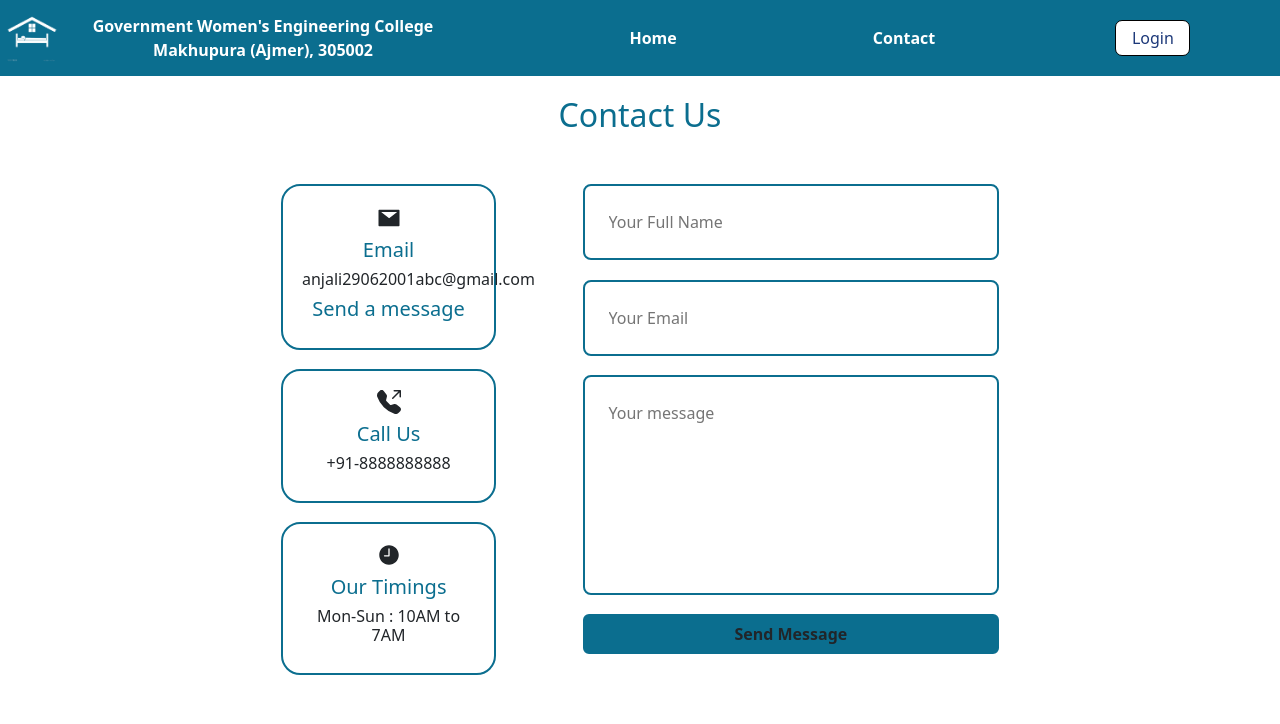
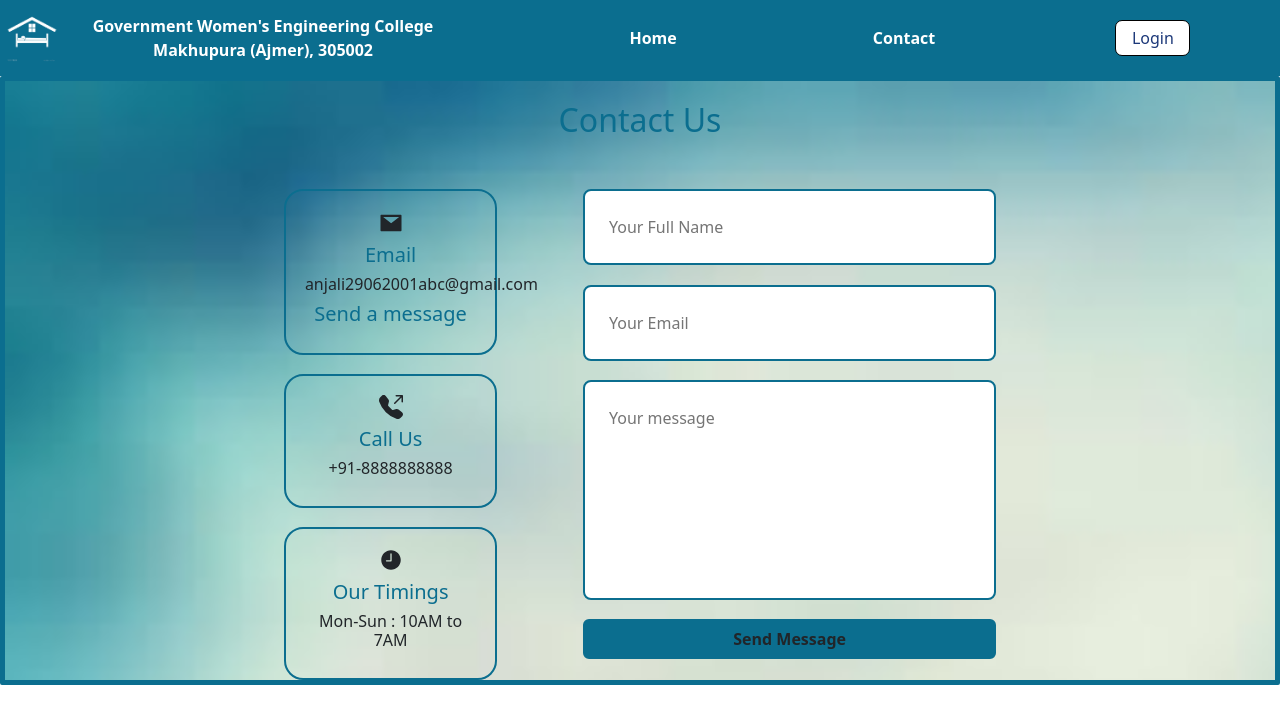
Before and after one commit to AdvanceBjr/Hostel-UI, a React (Create React App) app: page /contact in a window 1280 px wide. Shown: the top 724 px of the page. Built offline with nearby package versions, Linux system fonts and the light colour scheme.

Commit message:
css change

```diff
--- a/src/Components/Contact/Contact.css
+++ b/src/Components/Contact/Contact.css
@@ -3,6 +3,9 @@
     margin-top: 20px;
     margin-bottom: 50px;
     color:rgb(11, 110, 143);
+
+
+
 }
 .container.contact_container{
     width: 58%;
@@ -73,3 +76,11 @@ input,textarea{
     background-color: rgb(11, 110, 143);
     font-weight: bold;
 }
+.con{
+    background-image: url("../../images/back4.jpeg");
+      background-repeat:no-repeat;
+      background-size: 1680px 1000px;
+      border:5px solid rgb(11, 110, 143);
+      border-radius: 2px;
+
+}
--- a/src/Components/Contact/Contact.js
+++ b/src/Components/Contact/Contact.js
@@ -18,6 +18,7 @@ const Contact = () => {
     e.target.reset();
   };
   return (
+    <div className="con">
     <section id="contact">
       {/* <h5>Get in Touch</h5> */}
       <h2 className="head">Contact Us</h2>
@@ -68,6 +69,7 @@ const Contact = () => {
         </form>
       </div>
     </section>
+    </div>
   );
 };
 
```
